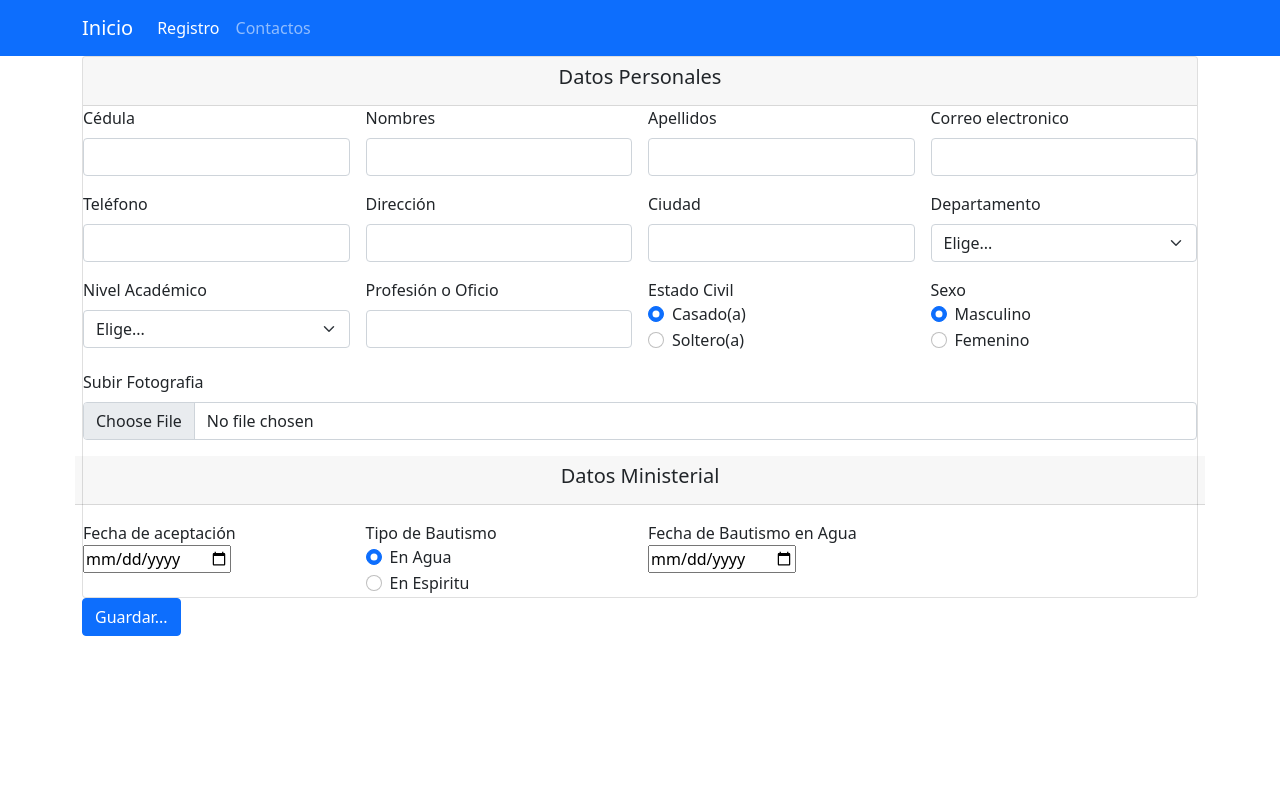
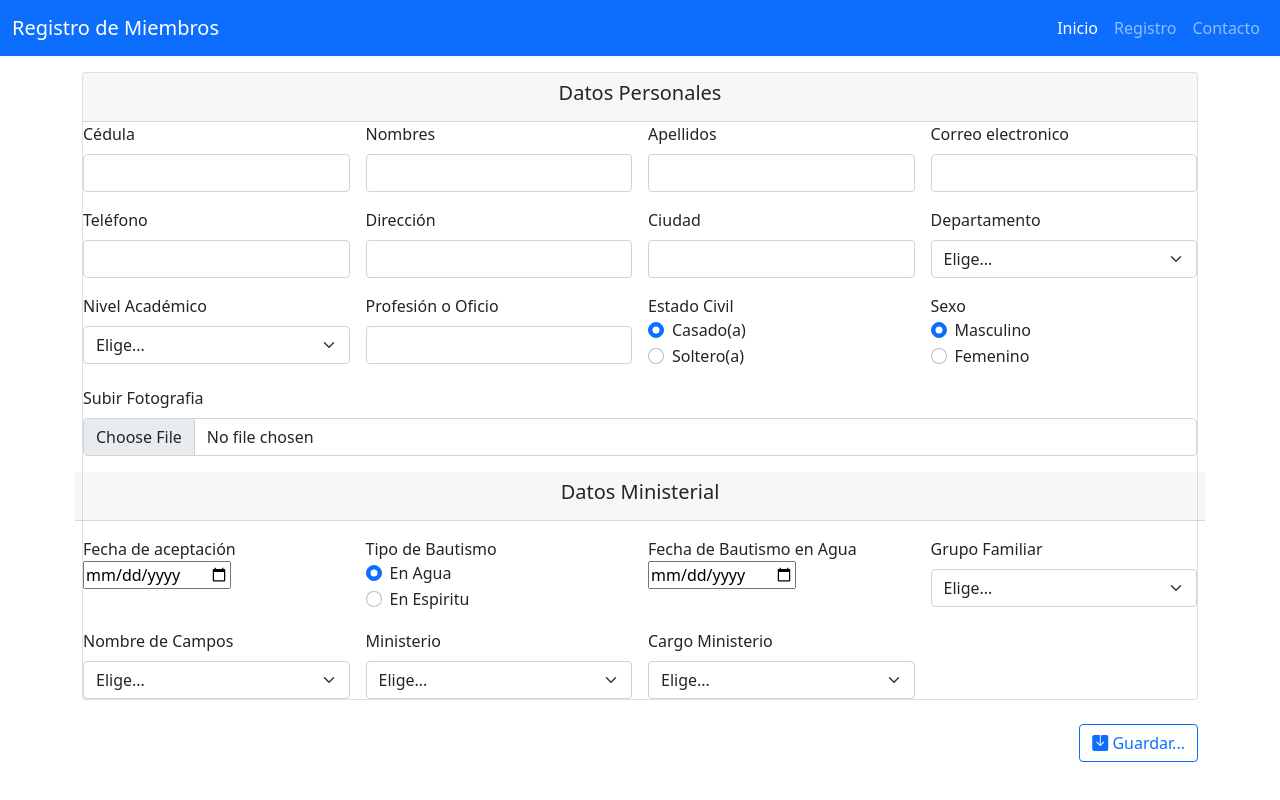
Before and after one commit to manzanareslopezdionicio/appwebcp, a Flask app: page /form/ in a window 1280 px wide. Run offline with Flask 2, Linux system fonts and the light colour scheme; some libraries are stand-ins or nearby versions.

Commit message:
actualizar formulario

```diff
--- a/templates/base.html
+++ b/templates/base.html
@@ -9,25 +9,30 @@
 <link rel="stylesheet" href="https://cdnjs.cloudflare.com/ajax/libs/twitter-bootstrap/5.1.0/css/bootstrap.min.css">
 <link rel="stylesheet" href="https://cdnjs.cloudflare.com/ajax/libs/font-awesome/5.15.4/css/all.min.css">
 <link rel="stylesheet" href="/templates/static/style.css">
+<link rel="stylesheet" href="https://cdn.jsdelivr.net/npm/bootstrap-icons@1.10.2/font/bootstrap-icons.css">
 <title>{% block titulo %} {% endblock %}</title>
 </head>
 <body>
-    <nav class="navbar navbar-expand navbar-dark bg-primary">
-        <div class="container">
-            <a class="navbar-brand" href="{{url_for('index')}}">Inicio</a>
-            <ul class="navbar-nav me-auto mt-2 mt-lg-0">
-                <li class="nav-item">
-                    <a class="nav-link active" href="{{url_for('form')}}" aria-current="page">Registro <span class="visually-hidden">(current)</span></a>
-                </li>
-                <li class="nav-item">
-                    <a class="nav-link" href="{{url_for('nosotros')}}">Contactos</a>
-                </li>
-            </ul>
+    <nav class="navbar fixed-top navbar-expand-lg navbar-dark bg-primary">
+        <div class="container-fluid">
+          <a class="navbar-brand" href="#">Registro de Miembros</a>
+          <button class="navbar-toggler" type="button" data-bs-toggle="collapse" data-bs-target="#navbarNavAltMarkup" aria-controls="navbarNavAltMarkup" aria-expanded="false" aria-label="Toggle navigation">
+            <span class="navbar-toggler-icon"></span>
+          </button>
+          <div class="collapse navbar-collapse" id="navbarNavAltMarkup">
+            <div class="navbar-nav ms-auto">
+              <a class="nav-link active" aria-current="page" href="{{url_for('index')}}">Inicio</a>
+              <a class="nav-link" href="{{url_for('form')}}">Registro</a>
+              <a class="nav-link" href="{{url_for('nosotros')}}">Contacto</a>
+            </div>
+          </div>
         </div>
-    </nav>
+      </nav>
 <div class="container">
     <div class="row">
         <div class="col-12">
+            <br>
+            <br>
             {% block contenido %}
             {% endblock %}
         </div>
@@ -35,5 +40,15 @@
 </div>
 <script src="https://cdnjs.cloudflare.com/ajax/libs/popper.js/2.9.2/umd/popper.min.js"></script>
 <script src="https://cdnjs.cloudflare.com/ajax/libs/twitter-bootstrap/5.1.0/js/bootstrap.min.js"></script>
+<script>
+    var nav = document.querySelector('nav');
+    window.addEventListener('scroll', function () {
+        if(window.pageYOffset > 100 ) {
+            nav.classList.add('bg-dark', 'shadow');
+        } else {
+            nav.classList.remove('bg-dark','shadow');
+        }
+    });
+</script>
 </body>
 </html>
--- a/templates/form.html
+++ b/templates/form.html
@@ -3,6 +3,7 @@
 {% block titulo %} Registro de miembros {% endblock %}
 
 {% block contenido %}
+<br>
 <div class="card ">
     <div class="card-header text-center">
         <h5>Datos Personales</h5>
@@ -120,10 +121,64 @@
         <label for="">Fecha de Bautismo en Agua</label>
         <input type="date" name="fechaaceptacion" id="fechabautismo">
       </div>
+      <div class="col-md-3">
+        <label for="validationDefault04" class="form-label">Grupo Familiar</label>
+        <select class="form-select" id="validationDefault04" required>
+          <option Seleccione un elemento de la lista="">Elige...</option>
+          <option>1</option>
+          <option>2</option>
+          <option>3</option>
+          <option>4</option>
+        </select>
+      </div>
+      <div class="col-md-3">
+        <label for="validationDefault04" class="form-label">Nombre de Campos</label>
+        <select class="form-select" id="validationDefault04" required>
+          <option Seleccione un elemento de la lista="">Elige...</option>
+          <option>Juigalpa</option>
+          <option>Villa Sandino</option>
+          <option>Cuapa</option>
+          <option>El Acetunal</option>
+          <option>La Palma</option>
+          <option>El Jobito</option>
+          <option>El Silencio</option>
+          <option>La Piedra Pintada</option>
+        </select>
+      </div>
+      <div class="col-md-3">
+        <label for="validationDefault04" class="form-label">Ministerio</label>
+        <select class="form-select" id="validationDefault04" required>
+          <option Seleccione un elemento de la lista="">Elige...</option>
+          <option>Juigalpa</option>
+          <option>Villa Sandino</option>
+          <option>Cuapa</option>
+          <option>El Acetunal</option>
+          <option>La Palma</option>
+          <option>El Jobito</option>
+          <option>El Silencio</option>
+          <option>La Piedra Pintada</option>
+        </select>
+      </div>
+      <div class="col-md-3">
+        <label for="validationDefault04" class="form-label">Cargo Ministerio</label>
+        <select class="form-select" id="validationDefault04" required>
+          <option Seleccione un elemento de la lista="">Elige...</option>
+          <option>Juigalpa</option>
+          <option>Villa Sandino</option>
+          <option>Cuapa</option>
+          <option>El Acetunal</option>
+          <option>La Palma</option>
+          <option>El Jobito</option>
+          <option>El Silencio</option>
+          <option>La Piedra Pintada</option>
+        </select>
+      </div>
     </div>
-    <div class="col-12">
-      <button class="btn btn-primary" type="submit">Guardar...</button>
+    <br>
+    <div class="d-grid gap-2 d-md-flex justify-content-md-end">
+      <button class="btn btn-outline-primary " type="submit"><i class="bi bi-save-fill"></i> Guardar...</button>
     </div>
+    <br>
   </div>
 </form>
 {% endblock %}
--- a/templates/index.html
+++ b/templates/index.html
@@ -38,5 +38,4 @@
             </tbody>
     </table>
 </div>
-
 {% endblock %}
```
